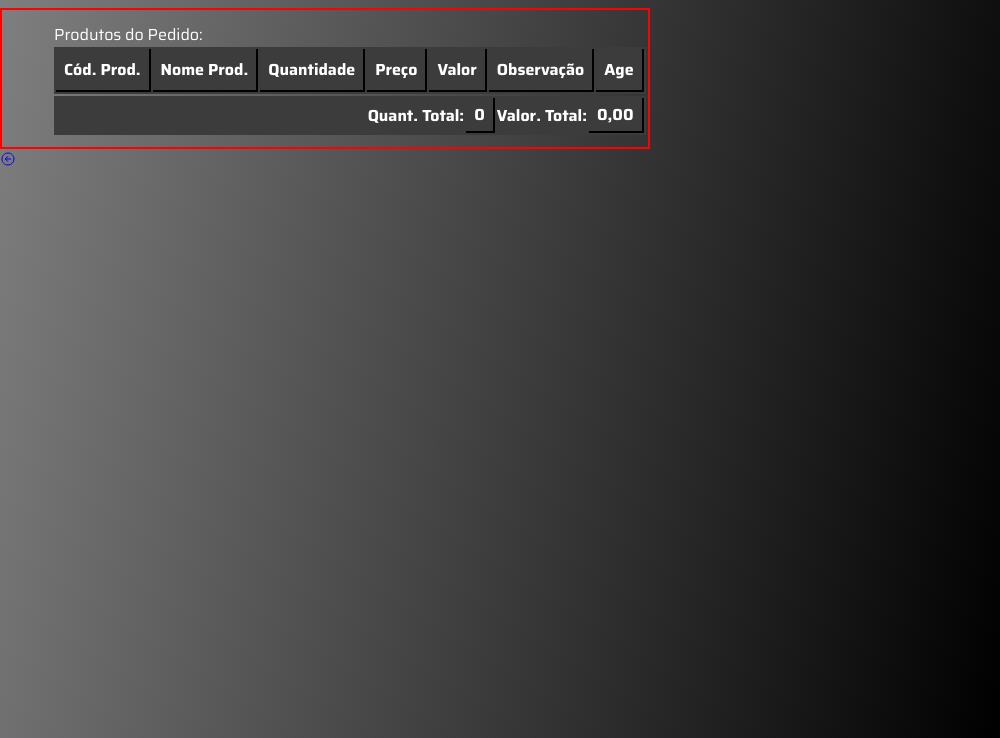
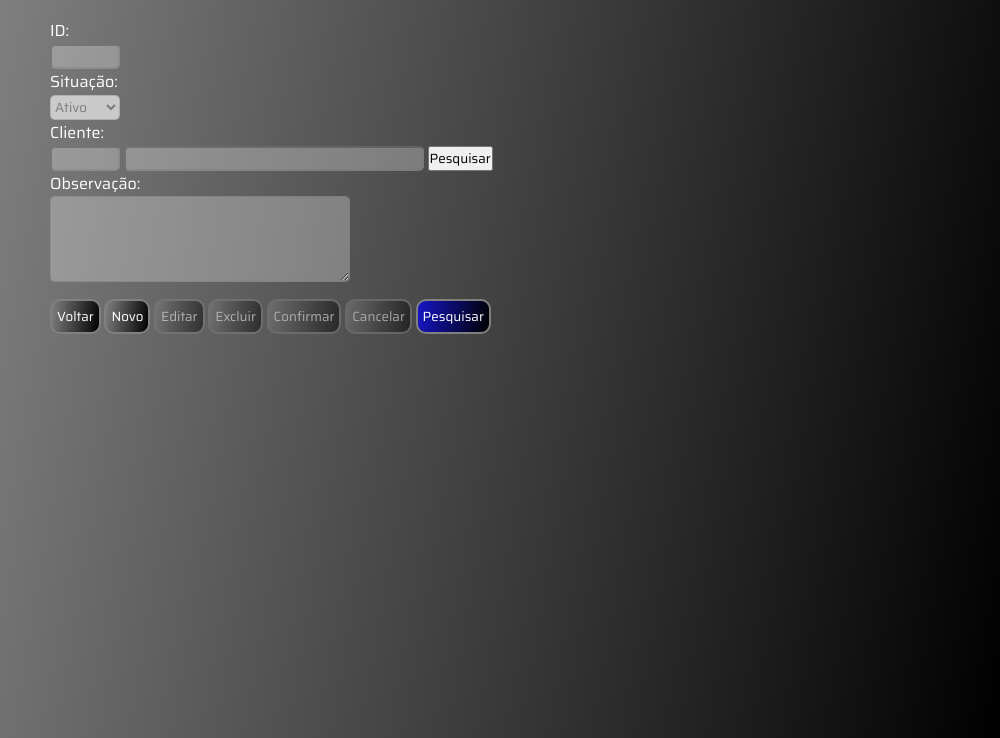
Before and after one commit to EraldoPJ/OnDebit, an Electron app: page src/renderer/telas/lancamentoPedido.html in a window 1000 px wide. Shown: the part 62-800 px from the top of the page. Drawn offline with nearby package versions, Linux system fonts and the light colour scheme.

Commit message:
Inclusao de tela, Issue #5

```diff
--- a/src/renderer/css/styleLancamentoPedido.css
+++ b/src/renderer/css/styleLancamentoPedido.css
@@ -1,6 +1,31 @@
+/*Feito para alterar propriedades e espacamentos dos imputs da tela de lançamento de pedidos*/
+#containerPedido {
+  display: flex;
+  justify-content: flex-start;
+}
+
+#formPedido {
+  padding: 10px 0px 10px 50px;
+}
+
+#id,
+#situacao,
+#idCliente {
+  border-radius: 5px;
+  width: 70px;
+}
+#nomeCliente {
+  border-radius: 5px;
+  width: 300px;
+}
+#observacao {
+  border-radius: 5px;
+  width: 300px;
+}
+
+/*Feito para alterar propriedades e espacamentos da tabela de produtos do pedido*/
 #tabelaProd {
   padding: 10px 0px 10px 50px;
-  border: solid red 2px;
 }
 
 #titleTabelaProd {
@@ -37,3 +62,94 @@
   border-bottom: 2px solid black;
   border-right: 2px solid black;
 }
+
+/*Feito para alterar propriedades e espacamentos dos botões da tela de lançamento de pedidos*/
+#rodapeLancPedido {
+  display: flex;
+  justify-content: flex-start;
+
+  padding-left: 50px;
+  gap: 10px;
+}
+
+#btnVoltar {
+  border: 2px solid grey;
+  border-radius: 10px;
+  padding: 5px;
+
+  background: linear-gradient(100deg, gray, black);
+}
+#btnVoltar a {
+  color: white;
+}
+
+#btnNovo {
+  border: 2px solid grey;
+  border-radius: 10px;
+  padding: 5px;
+
+  color: white;
+  background: linear-gradient(100deg, gray, black);
+}
+#btnEditar {
+  border: 2px solid grey;
+  border-radius: 10px;
+  padding: 5px;
+
+  color: white;
+  background: linear-gradient(100deg, gray, black);
+}
+#btnExcluir {
+  border: 2px solid grey;
+  border-radius: 10px;
+  padding: 5px;
+
+  color: white;
+  background: linear-gradient(100deg, gray, black);
+}
+#btnConfirmar {
+  border: 2px solid grey;
+  border-radius: 10px;
+  padding: 5px;
+
+  color: white;
+  background: linear-gradient(100deg, gray, black);
+}
+#btnCancelar {
+  border: 2px solid grey;
+  border-radius: 10px;
+  padding: 5px;
+
+  color: white;
+  background: linear-gradient(100deg, gray, black);
+}
+#btnPesquisar {
+  border: 2px solid grey;
+  border-radius: 10px;
+  padding: 5px;
+
+  color: white;
+  background: linear-gradient(100deg, rgba(0, 0, 255, 0.698), black);
+}
+
+#btnVoltar:hover,
+#btnNovo:hover,
+#btnEditar:hover,
+#btnExcluir:hover,
+#btnConfirmar:hover,
+#btnCancelar:hover,
+#btnPesquisar:hover {
+  opacity: 0.7;
+}
+
+/* Estilo visual para botões desativados */
+button:disabled,
+#btnNovo:disabled,
+#btnEditar:disabled,
+#btnExcluir:disabled,
+#btnConfirmar:disabled,
+#btnCancelar:disabled {
+  opacity: 0.5; /* deixa o botão “apagado” */
+  cursor: not-allowed; /* muda o cursor para indicar que está bloqueado */
+  filter: grayscale(50%); /* opcional: dá um tom acinzentado */
+}
--- a/src/renderer/css/styleProdutos.css
+++ b/src/renderer/css/styleProdutos.css
@@ -1,6 +1,5 @@
 #containerProduto {
   display: flex;
-  align-items: flex-start;
   justify-content: flex-start;
 }
 
--- a/src/renderer/js/produtos.js
+++ b/src/renderer/js/produtos.js
@@ -232,7 +232,7 @@ btnPesquisar.addEventListener("click", () => {
 /* ------------------- RECEBER CLIENTE SELECIONADO ------------------- */
 
 // Quando o usuário der duplo clique na tela de consulta,
-// o cliente é enviado pra cá e preenche os campos:
+// o produto é enviado pra cá e preenche os campos:
 window.electronAPI.produtoSelecionado((produto) => {
   id.value = produto.id_prod
   situacao.value = produto.sit_prod
--- a/src/renderer/telas/lancamentoPedido.html
+++ b/src/renderer/telas/lancamentoPedido.html
@@ -18,37 +18,49 @@
   <body>
     <h1 id="title">Lançamento de pedidos</h1>
 
-    <table id="tabelaProd">
-      <caption id="titleTabelaProd">
-        Produtos do Pedido:
-      </caption>
-      <thead id="headProd">
-        <tr>
-          <th scope="col">Cód. Prod.</th>
-          <th scope="col">Nome Prod.</th>
-          <th scope="col">Quantidade</th>
-          <th scope="col">Preço</th>
-          <th scope="col">Valor</th>
-          <th scope="col">Observação</th>
-          <th scope="col">Age</th>
-        </tr>
-      </thead>
-      <tbody></tbody>
-      <tfoot id="footProd">
-        <tr>
-          <th scope="col">Quant. Total:</th>
-          <td>0</td>
-          <th scope="col">Valor. Total:</th>
-          <td>0,00</td>
-        </tr>
-      </tfoot>
-    </table>
+    <div id="containerPedido">
+      <form id="formPedido" autocomplete="off">
+        <div>
+          <label for="id">ID:</label><br />
+          <input type="text" id="id" name="id" disabled />
+        </div>
+        <div>
+          <label for="situacao">Situação:</label><br />
+          <select name="situacao" id="situacao" disabled>
+            <option value="A">Ativo</option>
+            <option value="I">Inativo</option>
+          </select>
+        </div>
+        <div>
+          <label for="idCliente">Cliente:</label><br />
+          <input type="text" id="idCliente" name="idCliente" disabled />
+          <input type="text" id="nomeCliente" name="nomeCliente" disabled />
+          <button type="button" id="btnPesquisarCliente">Pesquisar</button>
+        </div>
+        <div>
+          <label for="observacao">Observação:</label><br />
+          <textarea
+            id="observacao"
+            name="observacao"
+            rows="4"
+            cols="40"
+            disabled
+          ></textarea>
+        </div>
+      </form>
+    </div>
   </body>
-  <footer>
-    <div>
-      <a id="voltar" href="../../../index.html"
-        ><ion-icon name="arrow-back-circle-outline"></ion-icon
-      ></a>
+  <footer id="rodapeLancPedido">
+    <div id="botoesLancPedido">
+      <button type="button" id="btnVoltar">
+        <a href="../../../index.html">Voltar</a>
+      </button>
+      <button type="button" id="btnNovo">Novo</button>
+      <button type="button" id="btnEditar" disabled>Editar</button>
+      <button type="button" id="btnExcluir" disabled>Excluir</button>
+      <button type="button" id="btnConfirmar" disabled>Confirmar</button>
+      <button type="button" id="btnCancelar" disabled>Cancelar</button>
+      <button type="button" id="btnPesquisar">Pesquisar</button>
     </div>
   </footer>
 
```
Also changed, not shown: src/renderer/js/lancamentoPedidos.js (added, +31 -0 lines), src/renderer/js/consultas/consultaPedidos.js (added).
